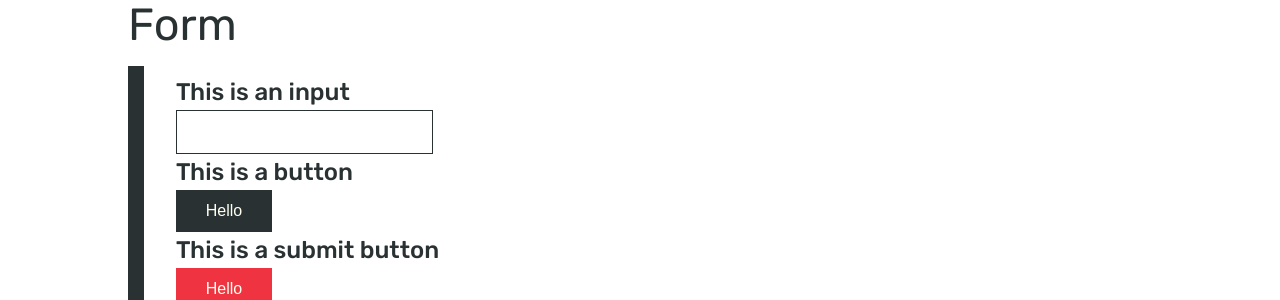
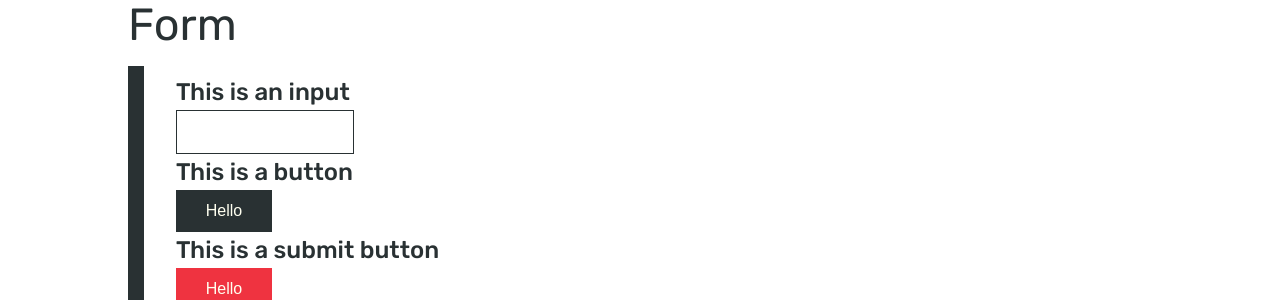
Before and after one commit to yajaru/Serenade, a Jekyll site: the page built from index.md, in a window 1280 px wide. Shown: the part 3288-3588 px from the top of the page. Built offline with Jekyll 4.4.1, drawn with Linux system fonts in a browser that asks for light colours.

Commit message:
fixed sizing issue for extremely small screens

```diff
--- a/_sass/_footer.scss
+++ b/_sass/_footer.scss
@@ -3,6 +3,7 @@ footer {
     background-color: $color-primary;
 	align-items: center;
 	justify-content: space-around;
+    box-sizing: border-box;
 	padding: 3.5em 0;
     width: 100%;
 
--- a/_sass/_input.scss
+++ b/_sass/_input.scss
@@ -5,6 +5,7 @@ form {
     @extend .right-border;
     margin: 0.5em 0;
     align-items: flex-start;
+    box-sizing: border-box;
 
     section {
         @extend .row;
@@ -25,7 +26,7 @@ input, button {
 }
 
 input {
-    min-width: 12em;
+    width: 8em;
     border: 1px solid $color-primary;
 }
 
```
